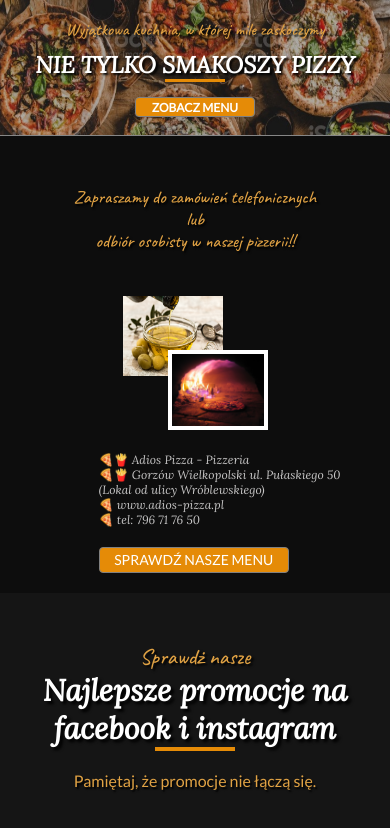
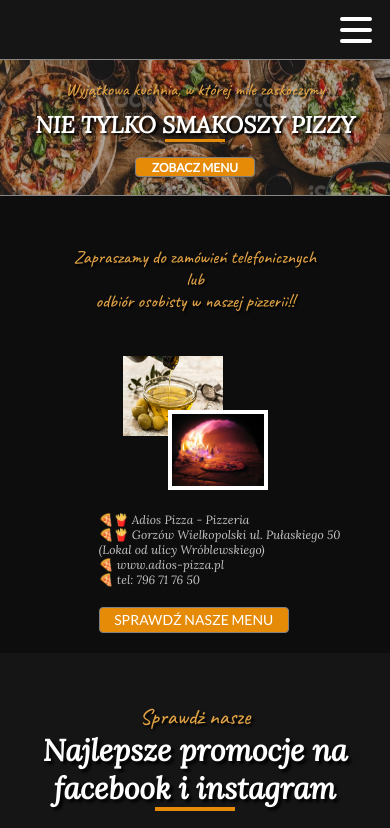
Before and after one commit to lukaszprotosawicki/adios-pizza, a React (Create React App) app: page / in a window 390 px wide. Shown: the top 828 px of the page. Built offline with nearby package versions, Linux system fonts and the light colour scheme; a web font is replaced by a local one.

Commit message:
add burger

```diff
--- a/src/components/ContainerBody.js
+++ b/src/components/ContainerBody.js
@@ -4,7 +4,7 @@ import backgrondBody from "../img/123.jpg";
 const ContainerBody = () => {
   return (
     <>
-      <div className="backgrond-body">
+      <div id="#mainpage" className="backgrond-body">
         <img
           className="background-body-img bgc-body-img-zoom"
           src={backgrondBody}
--- a/src/components/ContainerPromotion.js
+++ b/src/components/ContainerPromotion.js
@@ -5,8 +5,8 @@ import facebook from "../img/facebook.png";
 const ContainerTransport = () => {
   return (
     <>
-      <div id="transport-scroll" className="container-transport">
-        <div>
+      <div className="container-transport">
+        <div id="promotion">
           <span className="text-transport">Sprawdż nasze </span>
           <p></p>
           <span className="text-transport-citys">
--- a/src/components/MainPages.js
+++ b/src/components/MainPages.js
@@ -1,6 +1,7 @@
 import React from "react";
 import { BrowserRouter as NavLink } from "react-router-dom";
 import logo from "../img/logoprincipal.png";
+import Burger from "./scss/navigation/Burger";
 
 const MainPages = () => {
   return (
@@ -11,18 +12,17 @@ const MainPages = () => {
             {" "}
             <nav className="navigation-left">
               <li>
-                <NavLink to={"/"}> START</NavLink>
+                <a className="scroll" href="#mainpage">
+                  START
+                </a>
               </li>
               <li className="nav-menu">
                 🍕<NavLink to={"/"}> MENU</NavLink> 🍕
               </li>
               <li>
-                <NavLink to={"/"}>
-                  {" "}
                 <a className="scroll" href="#promotion">
                   PROMOCJE
                 </a>
-                </NavLink>
               </li>
             </nav>
             <a href="/">
@@ -30,24 +30,19 @@ const MainPages = () => {
             </a>
             <nav className="navigation-right">
               <li>
-                <NavLink to={"/"}>
-                  {" "}
                 <a className="scroll" href="#transport">
                   DOSTAWA
                 </a>
-                </NavLink>
               </li>
               <li>
-                <NavLink to={"/"}>
-                  {" "}
                 <a className="scroll" href="#contact">
                   KONTAKT
-                  </a>{" "}
-                </NavLink>
+                </a>
               </li>
             </nav>
           </div>
         </div>
+        <Burger />
       </div>
     </>
   );
--- a/src/components/scss/_footer.scss
+++ b/src/components/scss/_footer.scss
@@ -3,6 +3,7 @@
   background-color: #0d0d0d;
   display: flex;
   height: auto;
+  border-top: 1px solid orange;
   .container-footer {
     display: contents;
     padding: 10px;
--- a/src/components/scss/_footerInfo.scss
+++ b/src/components/scss/_footerInfo.scss
@@ -4,6 +4,7 @@
   height: 30px;
   background-color: black;
   padding-top: 5px;
+  border-top: 1px solid orange;
   p {
     color: rgb(185, 185, 185);
     font-size: 14px;
@@ -22,6 +23,7 @@
 @media all and (min-width: 400px) and (max-width: 600px) {
   .backgrond-body-footer-info {
     height: 17px;
+    padding-top: 3px;
     p {
       font-size: 8px;
     }
@@ -30,6 +32,7 @@
 @media all and (min-width: 200px) and (max-width: 400px) {
   .backgrond-body-footer-info {
     height: 13px;
+    padding-top: 2px;
     p {
       font-size: 6px;
     }
--- a/src/components/scss/_mainPages.scss
+++ b/src/components/scss/_mainPages.scss
@@ -135,7 +135,7 @@
   }
 }
 
-@media all and (min-width: 600px) and (max-width: 750px) {
+@media all and (min-width: 660px) and (max-width: 750px) {
   .page-header {
     background-color: #151515;
     width: 100vw;
@@ -149,7 +149,7 @@
       .navigation {
         display: inline-flex;
         .navigation-left {
-          margin: 5px 0 40px 0;
+          margin: 5px 0 40px 80px;
           font-size: 20px;
           li {
             list-style: none;
@@ -182,11 +182,12 @@
         }
         a {
           img {
-            display: none;
-            // position: absolute;
-            // top: 0;
-            // left: 0;
-            // height: 40px;
+            z-index: 1;
+            position: absolute;
+            display: flex;
+            top: 0;
+            left: 0;
+            height: 80px;
           }
         }
       }
@@ -194,8 +195,14 @@
   }
 }
 
-@media all and (min-width: 200px) and (max-width: 600px) {
+@media all and (min-width: 200px) and (max-width: 660px) {
   .page-header {
-    display: none;
+    background-color: #151515;
+    width: 100vw;
+    height: 60px;
+    border-bottom: 1px solid rgb(134, 134, 134);
+    .ui_container {
+      display: none;
+    }
   }
 }
--- /dev/null
+++ b/src/components/scss/navigation/Burger.jsx
@@ -0,0 +1,63 @@
+import React, { useState } from 'react';
+import styled from 'styled-components';
+import Rightnav from './Rightnav';
+
+const StyledBurger = styled.div`
+    width: 2rem;
+    height: 2rem;
+    position: fixed;
+    top: 8px;
+    right: 12px;
+    z-index: 20;
+    display:none;
+
+// style krzyzyka
+    @media (max-width: 660px){
+        display: flex;
+        justify-content: space-around;
+        flex-flow: column nowrap;
+        background-color:  #151515 ;
+    height: 44px;
+    width: 44px;
+    padding:  ${({ open }) => open ? " 6px 10px " : "  6px "};
+    border-radius: 6px;
+    }
+
+    div {
+        z-index: 1;
+      width: 2rem;
+      height: 0.25rem;
+      background-color: white;
+      border-radius: 10px;
+      transform-origin: 1px;
+      transition: all 0.3s linear;
+        &:nth-child(1) {
+        transform: ${({ open }) => open ? ' rotate(45deg)'  : ' rotate(0) '};
+
+        }
+        &:nth-child(2) {
+        transform: ${({ open }) => open ? ' translateX(-100%)'  : ' translateX(0) '};
+        opacity: ${({ open }) => open ? 0  :  1 };
+        }
+        &:nth-child(3) {
+        transform: ${({ open }) => open ? ' rotate(-45deg)'  : ' rotate(0) '};
+        }
+    }
+`;
+
+const Burger = () => {
+
+    const [open, setOpen] = useState(false)
+    return (
+        <>
+        <StyledBurger open={open} onClick={() => setOpen(!open)} >
+        <div />
+        <div />
+        <div />
+        </StyledBurger>
+        <Rightnav open={open} closeNavigation={() => setOpen(false)} />
+        </>
+    )
+}
+
+export default Burger
--- /dev/null
+++ b/src/components/scss/navigation/Rightnav.jsx
@@ -0,0 +1,86 @@
+import React from 'react';
+
+import styled from 'styled-components';
+
+import {BrowserRouter as Router, NavLink } from "react-router-dom";
+
+
+
+
+
+const UL = styled.ul `
+.scroll {
+    text-decoration: none;
+    color: white;
+  }
+  .scroll:hover {
+    cursor: pointer;
+    color: rgb(209, 105, 45);
+    transition: 0.5s;
+  }
+
+    display: block;
+    }
+    @media (max-width: 660px) {
+
+        padding-left: 0px;
+        flex-flow: column nowrap;
+        background-color: #151515;
+        position: fixed;
+        transform: ${({open}) => open ? 'translateY(0)' : 'translateY(-100%)'};
+        top: 10px;
+        width: 100vw;
+        height: min-content;
+        border-radius: 46px;
+        text-align: center;
+        text-decoration: none;
+        z-index: 5;
+        transition: transform 0.6s ease-in-out;
+        div {
+            text-decoration: none;
+          display: block;
+          margin: 5px 0 10px 80px;
+        }
+        li {
+            text-decoration: none;
+          margin-left: -10px;
+        }
+    }
+`;
+
+const Rightnav = ({open, closeNavigation}) => {
+
+    return (
+        <Router >
+         <UL id="ocultars" open={open} >
+            <div onClick={closeNavigation}>
+              <li>
+                <a className="scroll" href="#mainpage">
+                  START
+                </a>
+              </li>
+              <li ><NavLink  to={"/menu"} >MENU</NavLink></li>
+              <li>
+                <a className="scroll" href="#promotion">
+                  PROMOCJE
+                </a>
+              </li>
+              <li>
+                <a className="scroll" href="#transport">
+                  DOSTAWA
+                </a>
+              </li>
+              <li>
+                <a className="scroll" href="#contact">
+                  KONTAKT
+                </a>
+              </li>
+            </div>
+          </UL>
+
+
+        </Router >
+    )
+}
+
+export default Rightnav
```
Also changed, not shown: src/img/pic33.jpg. Lines whose indentation alone changed are shown as unchanged.
